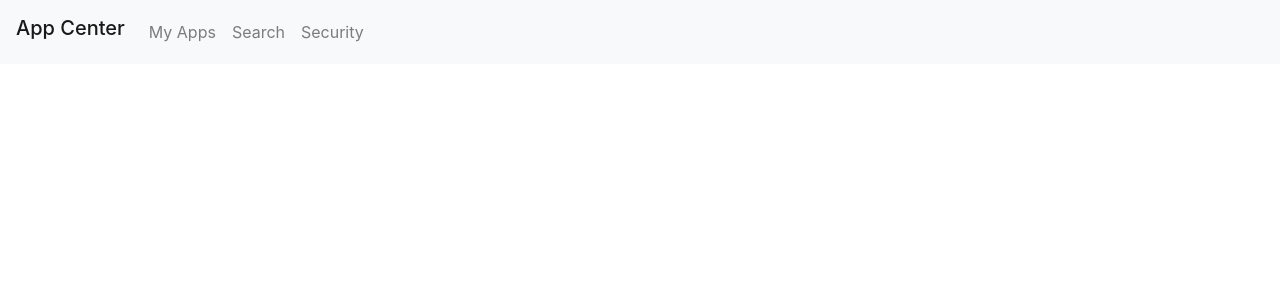
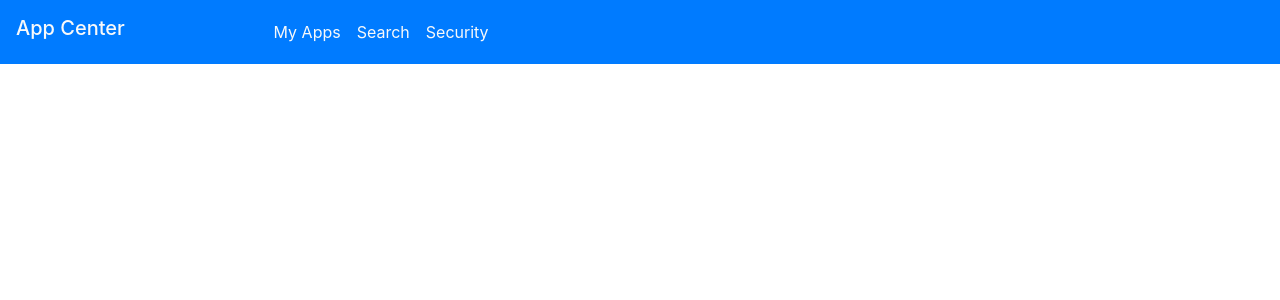
Before and after one commit to DerekWhite-Infosys/app-center, an Angular app: page / in a window 1280 px wide. Shown: the top 300 px of the page. Built offline with nearby package versions, Linux system fonts and the light colour scheme.

Commit message:
changed navbar colors and text colors

```diff
--- a/src/app/app.component.html
+++ b/src/app/app.component.html
@@ -1,18 +1,18 @@
-<nav class="navbar navbar-expand-lg navbar-light bg-light">
-  <a href="profile" class="navbar-brand h1">App Center</a>
+<nav class="navbar navbar-expand-lg navbar-light bg-primary ">
+  <a href="profile" class="navbar-brand h1 text-light">App Center</a>
   <button class="navbar-toggler" type="button" data-toggle="collapse" data-target="#navbarSupportedContent" aria-controls="navbarSupportedContent" aria-expanded="false" aria-label="Toggle navigation">
     <span class="navbar-toggler-icon"></span>
   </button>
-  <div class="collapse navbar-collapse" id="navbarSupportedContent">
+  <div class="collapse navbar-collapse pad-left" id="navbarSupportedContent">
     <div class="navbar-nav mr-auto">
       <div class="nav-item">
-        <div href="#" class="nav-link">My Apps</div>
+        <div href="#" class="nav-link text-light">My Apps</div>
       </div>
       <div class="nav-item">
-        <div href="#" class="nav-link">Search</div>
+        <div href="#" class="nav-link text-light">Search</div>
       </div>
       <div class="nav-item">
-        <div href="#" class="nav-link">Security</div>
+        <div href="#" class="nav-link text-light">Security</div>
       </div>
     </div>
   </div>
--- a/src/app/app.component.ts
+++ b/src/app/app.component.ts
@@ -2,8 +2,7 @@
 
 @Component({
   selector: 'app-root',
-  templateUrl: './app.component.html',
-  styleUrls: ['./app.component.scss']
+  templateUrl: './app.component.html'
 })
 export class AppComponent {
   title = 'app-center';
```
